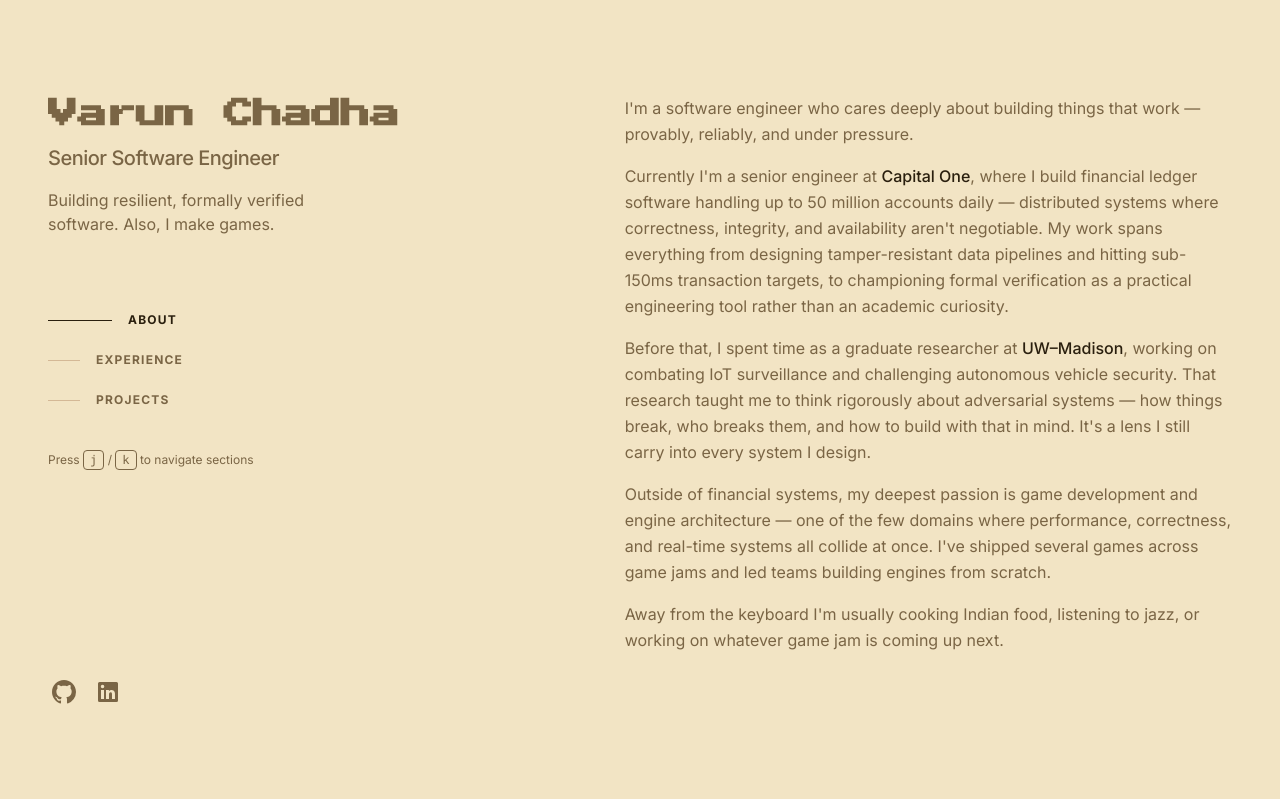
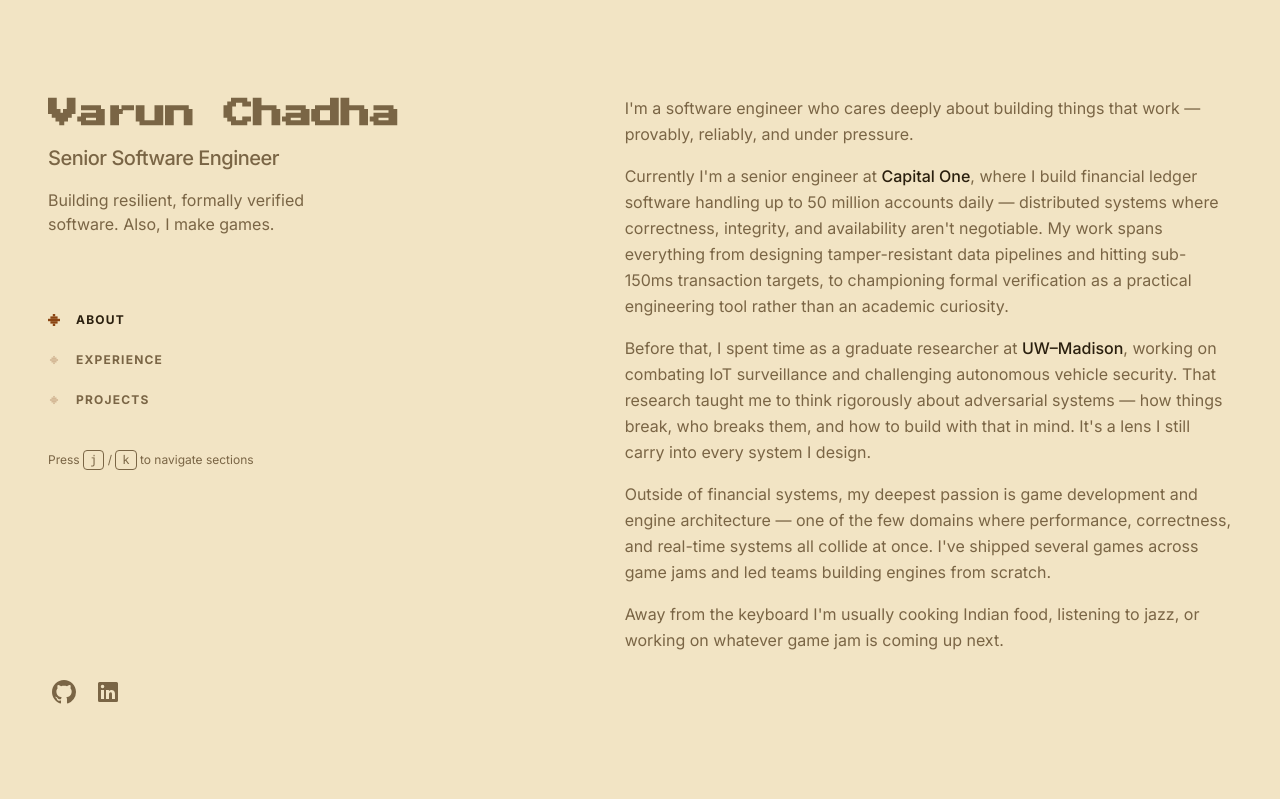
Before and after one commit to vchadha/portfolio, a Next.js app: page / in a window 1280 px wide. Shown: the top 799 px of the page. Built offline with nearby package versions, Linux system fonts and the light colour scheme.

Commit message:
Use pixel star for nav bar

```diff
--- a/src/app/globals.css
+++ b/src/app/globals.css
@@ -67,17 +67,30 @@
 
 /* Kept outside @layer to outspecify Tailwind utility classes */
 
-.nav-indicator {
-  background-color: var(--border);
-  transition:
-    width 300ms ease-out,
-    background-color 300ms;
+.nav-diamond rect {
+  fill: var(--border);
+  transition: fill 300ms;
 }
 
-.group:hover .nav-indicator,
-.group:focus-visible .nav-indicator {
-  width: 4rem;
-  background-color: var(--text-primary);
+.group:hover .nav-diamond rect,
+.group:focus-visible .nav-diamond rect {
+  fill: var(--text-primary);
+}
+
+nav a.active .nav-diamond rect {
+  fill: var(--accent);
+}
+
+.nav-diamond {
+  transition: transform 300ms ease-out;
+  transform: scale(0.7);
+  transform-origin: center;
+}
+
+.group:hover .nav-diamond,
+.group:focus-visible .nav-diamond,
+nav a.active .nav-diamond {
+  transform: scale(1);
 }
 
 .nav-text {
@@ -88,12 +101,6 @@
 .group:hover .nav-text,
 .group:focus-visible .nav-text {
   color: var(--text-primary);
-}
-
-/* Active nav item */
-nav a.active .nav-indicator {
-  width: 4rem;
-  background-color: var(--text-primary);
 }
 
 nav a.active .nav-text {
--- a/src/components/layout/ProfileAside.tsx
+++ b/src/components/layout/ProfileAside.tsx
@@ -4,8 +4,11 @@ import { useState, useEffect, useMemo } from "react";
 import Link from "next/link";
 
 import { cn } from "@/lib/utils";
+
 import { useActiveSection } from "@/hooks/useActiveSection";
+
 import ExternalLink from "@/components/ui/content/ExternalLink";
+import PixelDiamond from "@/components/ui/content/PixelDiamond";
 
 interface NavItem {
   href: string;
@@ -102,7 +105,7 @@ export default function ProfileAside() {
                     )}
                     aria-current={isVisible ? "location" : undefined}
                   >
-                    <span className="nav-indicator mr-4 h-px w-8 motion-reduce:transition-none" />
+                    <PixelDiamond active={isVisible} />
                     <span className="nav-text text-xs font-bold tracking-widest uppercase motion-reduce:transition-none">
                       {item.label}
                     </span>
@@ -111,6 +114,7 @@ export default function ProfileAside() {
               );
             })}
           </ul>
+
           <p className="mt-8 text-xs text-[--text-muted]/60" aria-hidden="true">
             Press{" "}
             <kbd className="rounded border border-[--border] px-1.5 py-0.5 font-mono text-[--text-muted]">
--- /dev/null
+++ b/src/components/ui/content/PixelDiamond.tsx
@@ -0,0 +1,30 @@
+interface PixelDiamondProps {
+  active?: boolean;
+}
+
+export default function PixelDiamond({ active = false }: PixelDiamondProps) {
+  return (
+    <svg
+      width="12"
+      height="12"
+      viewBox="0 0 5 5"
+      className="nav-diamond mr-4 shrink-0"
+      aria-hidden="true"
+      data-active={active}
+    >
+      {/*
+        Pixel diamond shape — hand-placed pixels on a 5x5 grid:
+          . . X . .
+          . X X X .
+          X X X X X
+          . X X X .
+          . . X . .
+      */}
+      <rect x="2" y="0" width="1" height="1" />
+      <rect x="1" y="1" width="3" height="1" />
+      <rect x="0" y="2" width="5" height="1" />
+      <rect x="1" y="3" width="3" height="1" />
+      <rect x="2" y="4" width="1" height="1" />
+    </svg>
+  );
+}
```
